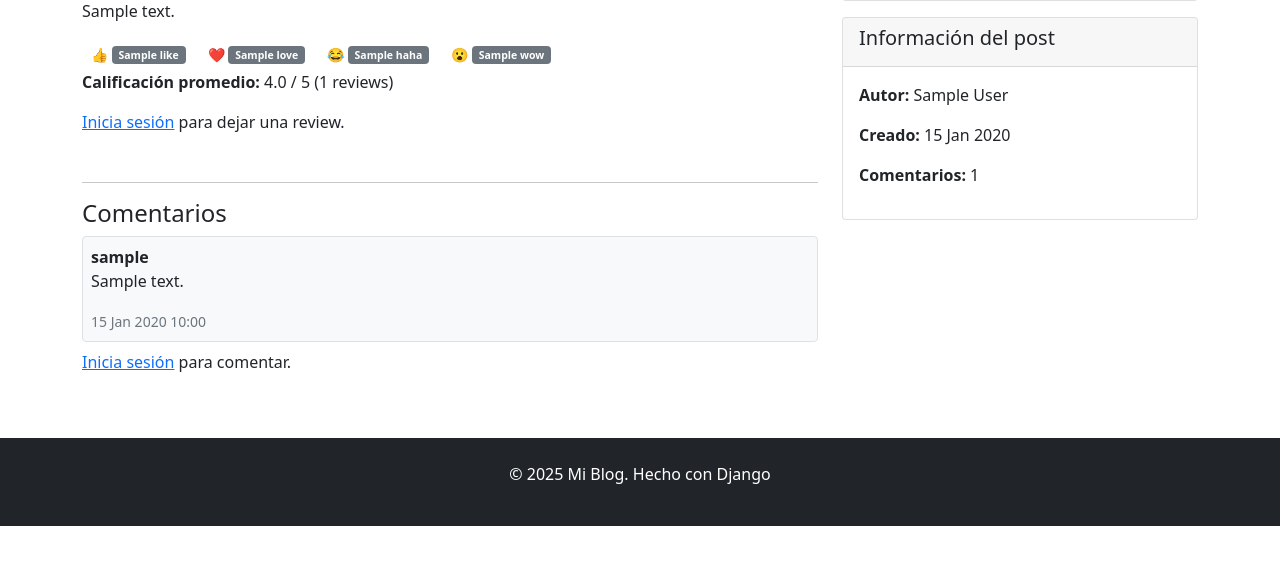
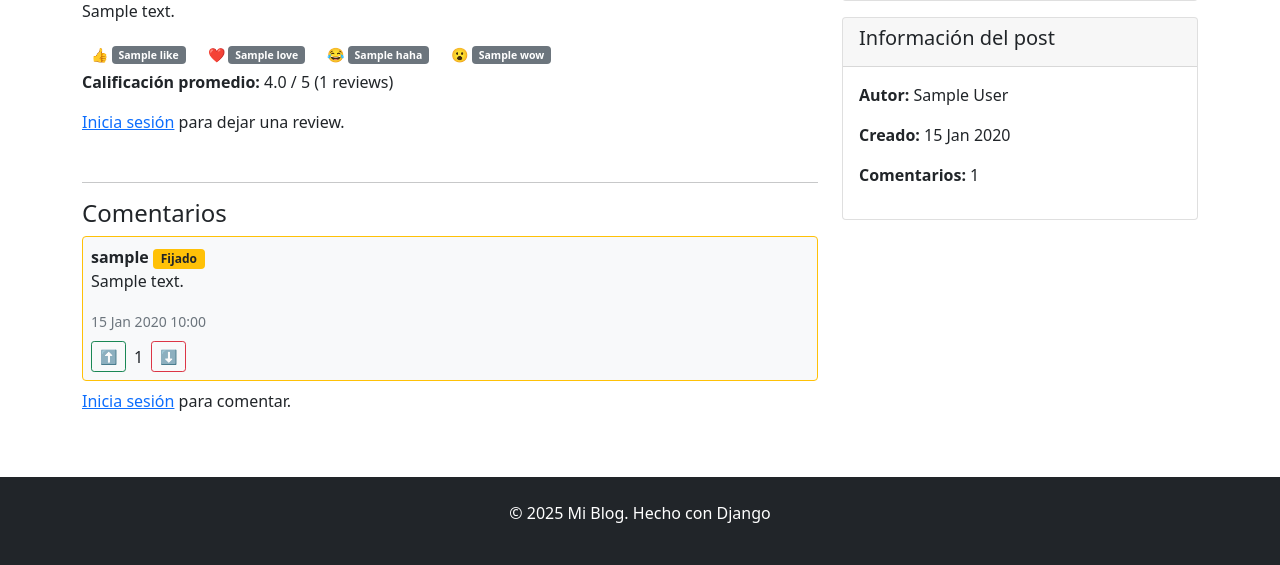
Before and after one commit to 02yari/DjangoMyblog, a Django app: template blog/templates/blog/post_detail.html in a window 1280 px wide. Shown: the part 390-955 px from the top of the page. Before the commit the page ends 916 px from the top, so only its background shows below. Run offline with Django 4.2, Linux system fonts and the light colour scheme; tables that the repository leaves empty hold one stand-in row (values such as "Sample post"); the template is opened without the code that fills it: values that come from a table or form of the project are taken from there, most other values are stand-ins (such as "Sample title", 1, 10 or a date in 2020); some libraries are stand-ins or nearby versions.

Commit message:
ui: post_detail con score, votaciones y comentarios fijados #4

```diff
--- a/blog/templates/blog/post_detail.html
+++ b/blog/templates/blog/post_detail.html
@@ -3,7 +3,6 @@
 {% block title %}{{ post.title }} - {{ block.super }}{% endblock %}
 
 {% block content %}
-
 <div class="row">
     <!-- Columna principal -->
     <div class="col-md-8">
@@ -51,34 +50,43 @@
             {% else %}
                 <p><a href="{% url 'blog:login' %}">Inicia sesión</a> para dejar una review.</p>
             {% endif %}
-
-
-
         </article>
 
         <!--Seccion de comentarios -->
         <hr>
         <h4>Comentarios</h4>
 
-        {% for comment in post.comments.all %}
+         {% for comment in comments %}
             {% if comment.is_approved %}
-                <div class="border p-2 mb-2 rounded bg-light">
-                    <strong>{{ comment.user.username }}</strong><br>
+                <div class="border p-2 mb-2 rounded bg-light {% if comment.pinned %}border-warning{% endif %}">
+                    <strong>{{ comment.user.username }}</strong>
+                    {% if comment.pinned %}<span class="badge bg-warning text-dark">Fijado</span>{% endif %}
                     <p>{{ comment.content }}</p>
                     <small class="text-muted">{{ comment.created_date|date:"d M Y H:i" }}</small>
 
+                    <!-- Score y botones de voto -->
+                    <div class="d-flex align-items-center gap-2 mt-2">
+                        <form method="post" action="{% url 'blog:vote_comment' comment.id 'up' %}">
+                            {% csrf_token %}
+                            <button type="submit" class="btn btn-sm btn-outline-success">⬆️</button>
+                        </form>
+
+                        <span>{{ comment.score }}</span>
+
+                        <form method="post" action="{% url 'blog:vote_comment' comment.id 'down' %}">
+                            {% csrf_token %}
+                            <button type="submit" class="btn btn-sm btn-outline-danger">⬇️</button>
+                        </form>
+                    </div>
+
+                     <!-- Botón fijar solo para staff -->
                     {% if user.is_staff %}
-                        <form method="post" action="{% url 'blog:toggle_pin_comment' comment.id %}">
+                        <form method="post" action="{% url 'blog:toggle_pin_comment' comment.id %}" class="mt-2">
                             {% csrf_token %}
                             <button type="submit" class="btn btn-sm btn-warning">
                                 {% if comment.pinned %}Desfijar{% else %}Fijar{% endif %}
                             </button>
                         </form>
-                    {% endif %}
-
-                    {% if user == post.author and not comment.is_approved %}
-                        <a href="{% url 'blog:approve_comment' comment.id %}" class="btn btn-success btn-sm mt-2">Aprobar</a>
-                        <a href="{% url 'blog:reject_comment' comment.id %}" class="btn btn-danger btn-sm mt-2">Rechazar</a>
                     {% endif %}
                 </div>
             {% endif %}
```
